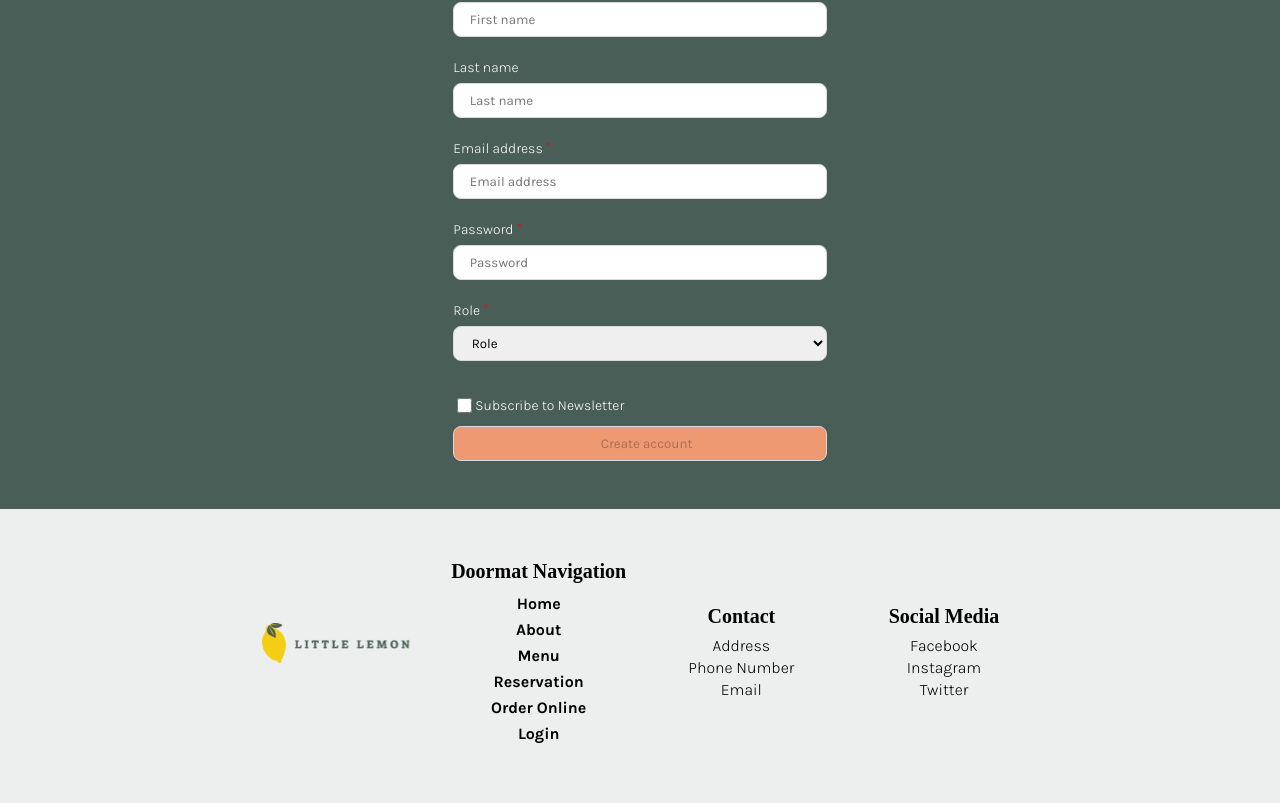
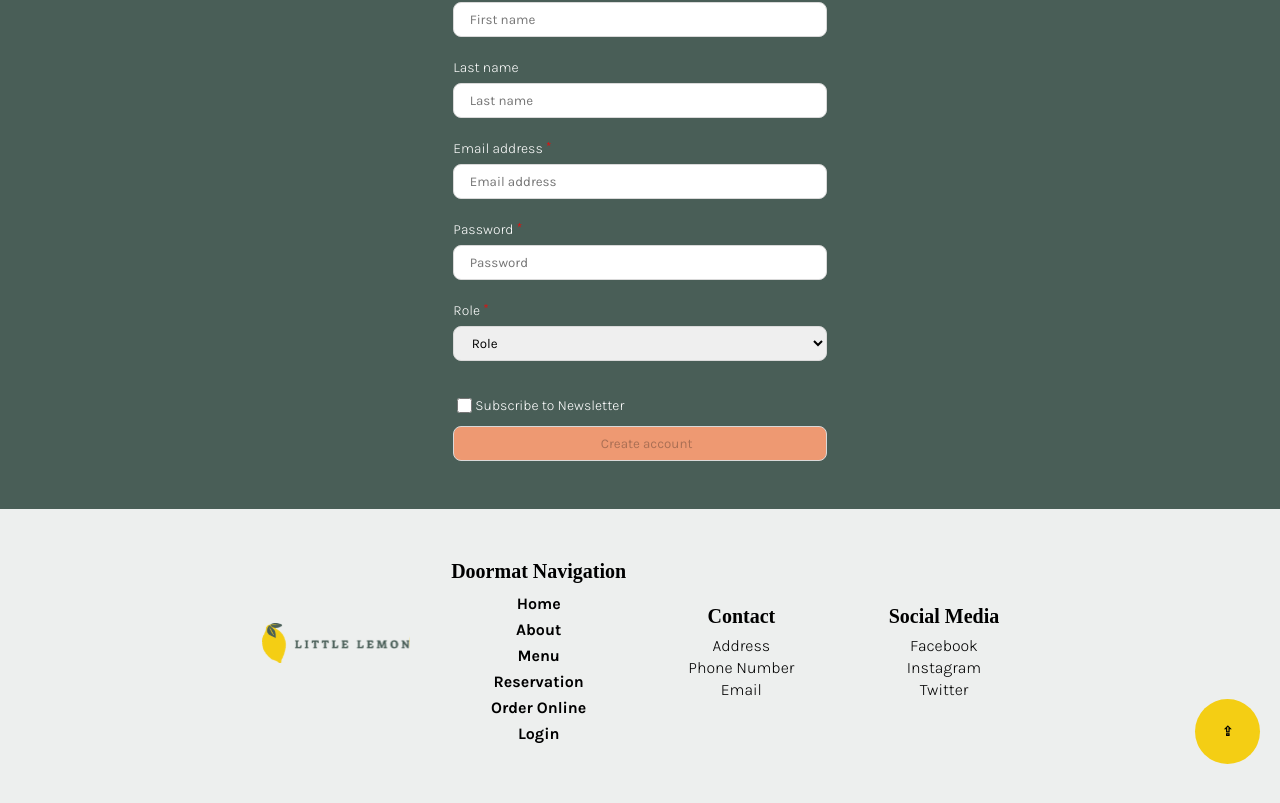
Before and after one commit to habibma/little-lemon-restaurant, a React (Create React App) app: page /signup in a window 1280 px wide. Shown: the part 269-1072 px from the top of the page. Built offline with nearby package versions, Linux system fonts and the light colour scheme; a web font is replaced by a local one.

Commit message:
to clean sth up

```diff
--- a/src/App.css
+++ /dev/null
@@ -1,3 +0,0 @@
-.App {
-  text-align: center;
-}
--- a/src/components/ConfirmedBooking.js
+++ b/src/components/ConfirmedBooking.js
@@ -1,6 +1,5 @@
 import React, { useState } from "react";
-import { Header } from "./Header";
-import { Nav } from "./Nav";
+
 import { Main } from "./Main";
 
 // import { validateEmail } from "./utils";
--- a/src/components/Footer.js
+++ b/src/components/Footer.js
@@ -1,5 +1,6 @@
 import React from 'react'
 import Logo from '../imgs/logo.svg'
+import ScrollToTop from './ScrollToTop'
 
 export function Footer(props) {
 
@@ -28,6 +29,7 @@ export function Footer(props) {
                 </ul>
                 </section>
             </div>
+            <ScrollToTop />
         </footer>
     )
 }
--- /dev/null
+++ b/src/components/ScrollToTop.js
@@ -0,0 +1,17 @@
+
+const ScrollToTop = () => {
+
+    const handleScrollToTop = () => {
+        window.scrollTo({
+            top: 0,
+            left: 0,
+            behavior: "smooth"
+        })
+    }
+
+    return (
+        <button className="scroll-to-top" onClick={handleScrollToTop}>&#8682;</button>
+    )
+}
+
+export default ScrollToTop;
--- a/src/components/pages/AboutPage.js
+++ b/src/components/pages/AboutPage.js
@@ -1,6 +1,5 @@
 import React from "react";
-import { Header } from "../Header";
-import { Nav } from "../Nav";
+
 import { Main } from "../Main";
 import { Chicago } from "../Chicago";
 
--- a/src/components/pages/SignUpPage.js
+++ b/src/components/pages/SignUpPage.js
@@ -1,8 +1,6 @@
 import React from "react";
 import { SignUpForm } from "../SignUpForm";
-import { Header } from "../Header";
 import { Main } from "../Main";
-import { Nav } from "../Nav";
 
 export const SignUpPage = () => {
     return (
--- a/src/index.css
+++ b/src/index.css
@@ -83,9 +83,7 @@ General Style
 }
 
 body {
-  font-family: karla-light, serif;
-  -webkit-font-smoothing: antialiased;
-  -moz-osx-font-smoothing: grayscale;
+  font-family: karla-light, sans-serif;
 }
 
 h1, h2, h3, h4, h5, h6, p {
@@ -168,7 +166,7 @@ Flex
 }
 
 .space-btween {
-    justify-content: space-between;
+  justify-content: space-between;
 }
 
 .align-item-center {
@@ -341,6 +339,8 @@ Footer
 footer {
   background-color: #EDEFEE;
   padding: 2em;
+
+  position: relative;
 }
 
 footer section {
@@ -350,6 +350,17 @@ footer section {
 footer nav {
   display: flex;
   flex-direction: column;
+}
+
+.scroll-to-top {
+  width: 65px;
+  height: 65px;
+  border-radius: 50%;
+
+  position: -webkit-sticky; /* Safari */
+  position: absolute;
+  bottom: 20px;
+  right: 20px;
 }
 
 
```
Also changed, not shown: src/components/pages/BookingPage.js (+0 -15 lines), src/components/Specials.js (indentation only).
